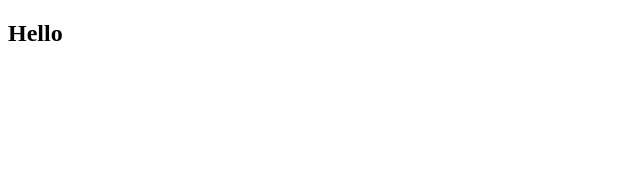
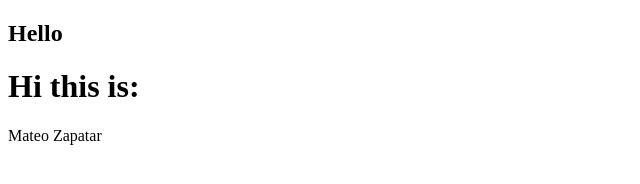
Before and after one commit to matezm12/NJITA, a plain HTML site: page index.html in a window 1280 px wide. Shown: the whole page, without its empty margins (0-640 px from the left). Drawn offline with Linux system fonts and the light colour scheme.

Commit message:
Update index.html

```diff
--- a/index.html
+++ b/index.html
@@ -8,5 +8,9 @@
 </head>
 <body>
     <h2>Hello </h2>
+    <div>
+          <h1>Hi this is:</h1>
+          <p>Mateo Zapatar</p>
+    </div>
 </body>
 </html>
```
